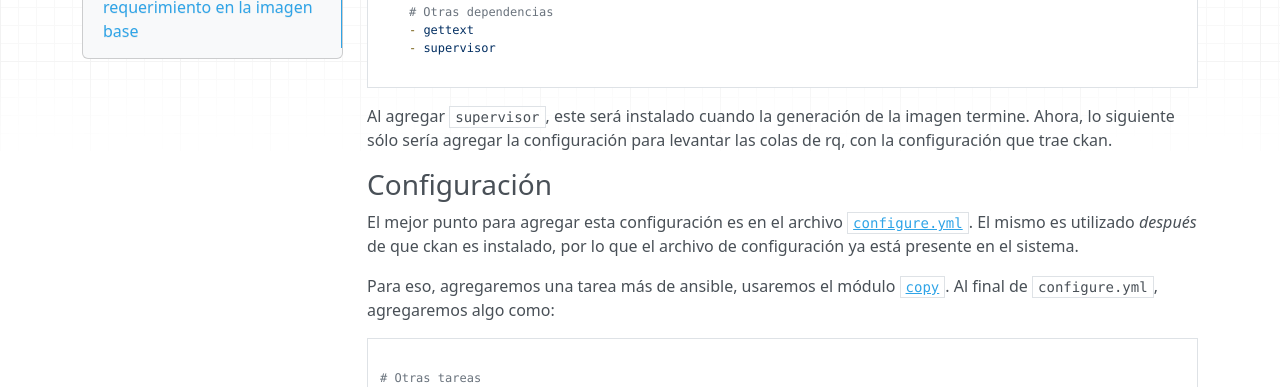
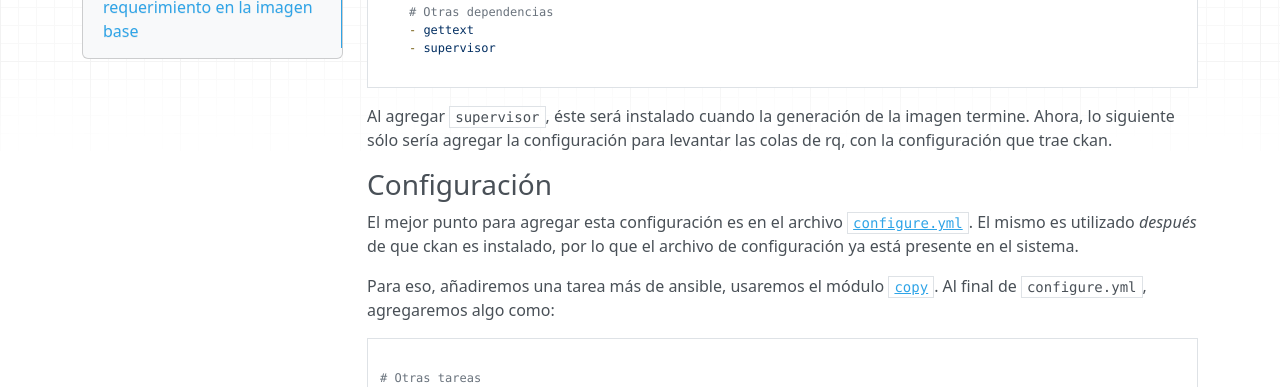
Before and after one commit to datosgobar/portal-andino, an MkDocs documentation site: the page built from docs/developers/development.md, in a window 1280 px wide and 900 px high, scrolled down 483 px. Shown: the part 155-542 px from the top of the window. Built offline with MkDocs 1.6.1, drawn with Linux system fonts in a browser that asks for light colours; nearby versions of some CDN libraries; old or Windows-style settings are respelled for this version of MkDocs.

Commit message:
Algunos cambios más en la documentación de desarrollo

````diff
--- a/docs/developers/development.md
+++ b/docs/developers/development.md
@@ -33,7 +33,7 @@ La parte que instala los requerimientos quedaría así:
 
 ```
 
-Al agregar `supervisor`, este será instalado cuando la generación de la imagen termine.
+Al agregar `supervisor`, éste será instalado cuando la generación de la imagen termine.
 Ahora, lo siguiente sólo sería agregar la configuración para levantar las colas de rq,
 con la configuración que trae ckan.
 
@@ -44,7 +44,7 @@ El mejor punto para agregar esta configuración es en el archivo
 El mismo es utilizado _después_ de que ckan es instalado, por lo que el archivo de configuración ya está
 presente en el sistema.
 
-Para eso, agregaremos una tarea más de ansible, usaremos el módulo [`copy`](https://docs.ansible.com/ansible/2.4/copy_module.html).
+Para eso, añadiremos una tarea más de ansible, usaremos el módulo [`copy`](https://docs.ansible.com/ansible/2.4/copy_module.html).
 Al final de `configure.yml`, agregaremos algo como:
 
 ```yaml
````
